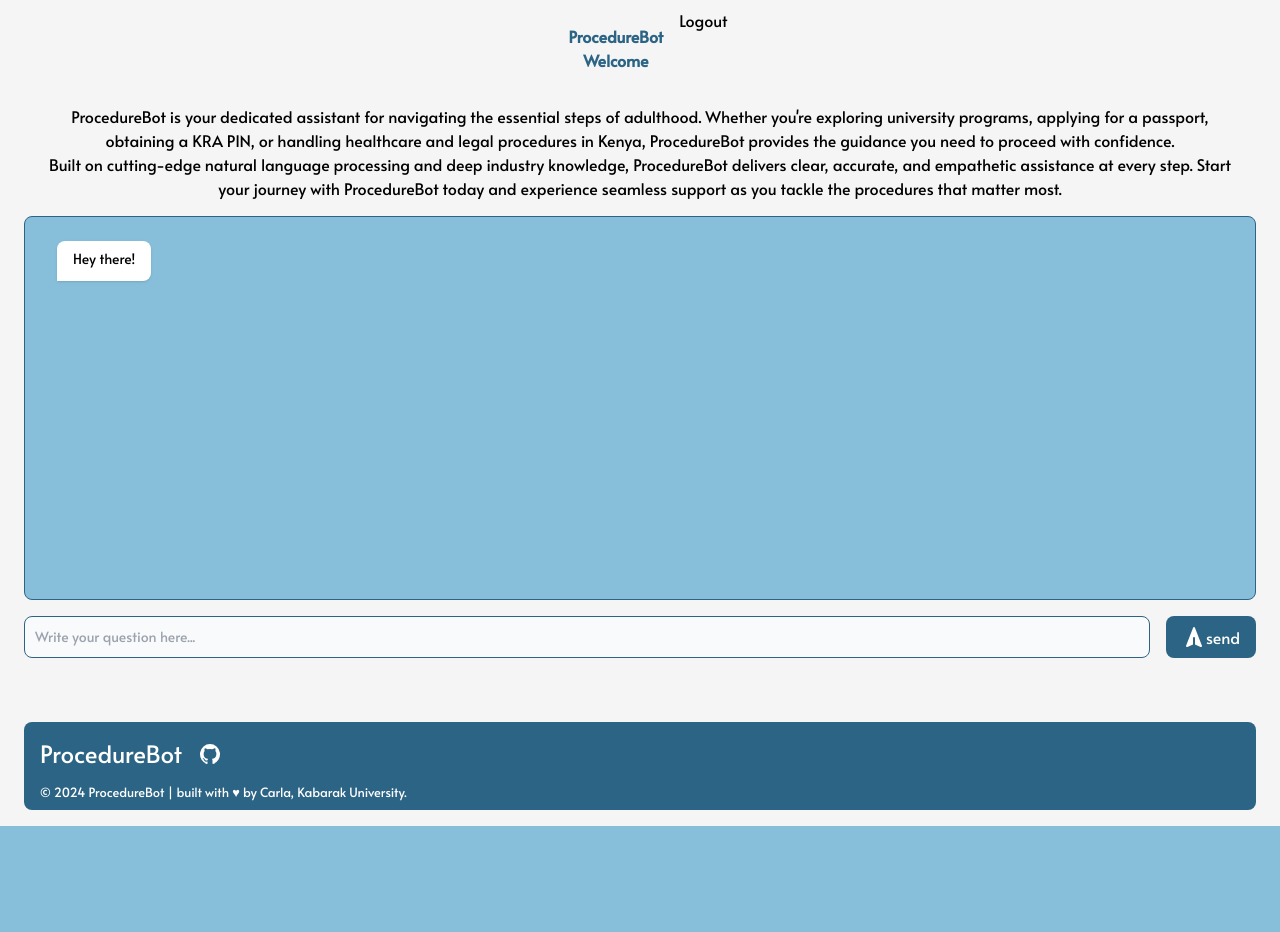
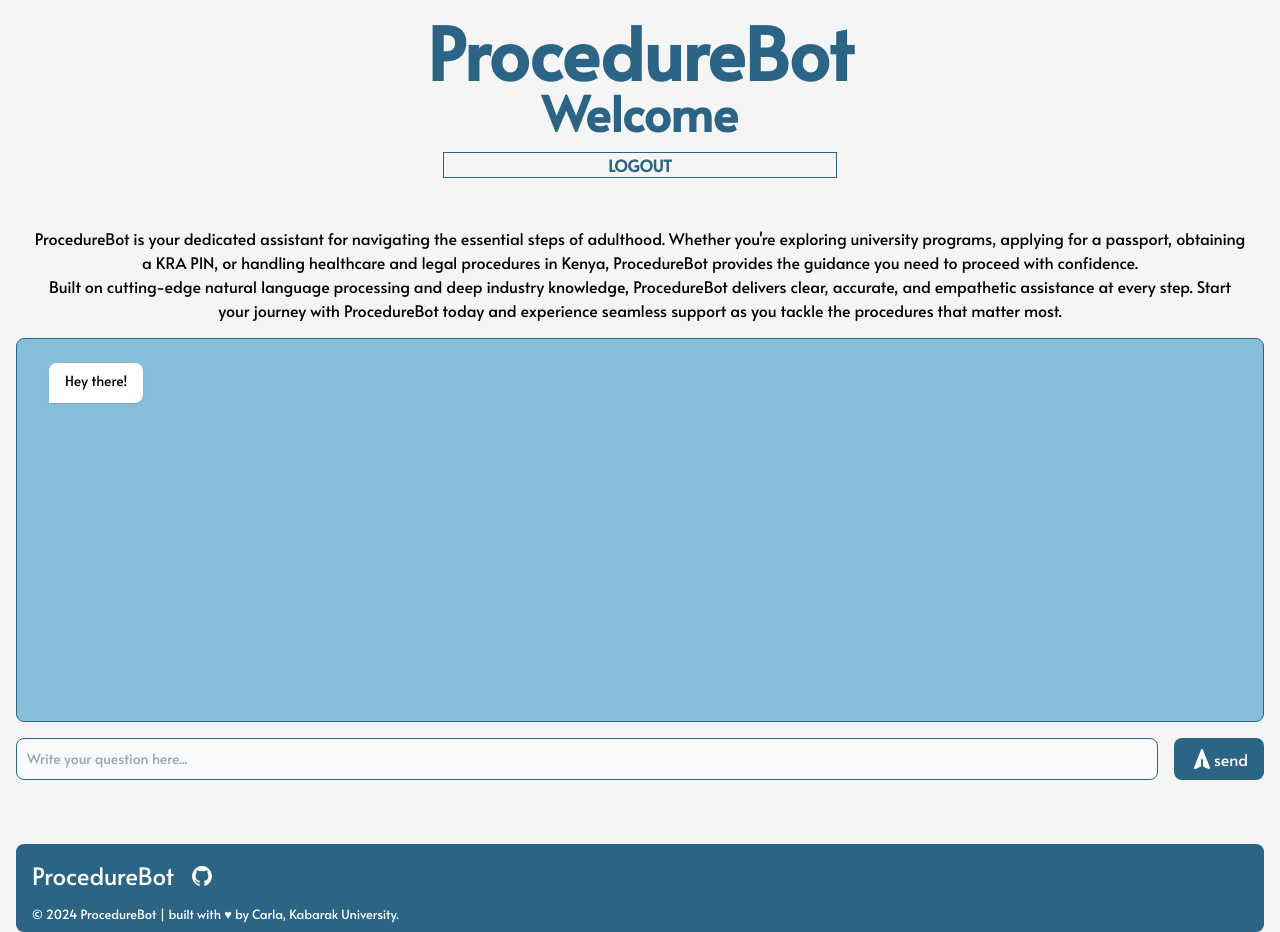
Before and after one commit to injili/newBot, a Flask app: template templates/index.html in a window 1280 px wide. Before the commit the page ends 826 px from the top, so only its background shows below. Run offline with Flask 3, Linux system fonts and the light colour scheme; the template is opened without the code that fills it, so the values that code supplies are empty; the visitor is signed in with stand-in values (Sample User, id 1).

Commit message:
done done done

```diff
--- a/app.py
+++ b/app.py
@@ -75,7 +75,7 @@ def logout():
         + "/v2/logout?"
         + urlencode(
             {
-                "returnTo": url_for("home", _external=True),
+                "returnTo": url_for("index", _external=True),
                 "client_id": env.get("AUTH0_CLIENT_ID"),
             },
             quote_via=quote_plus,
--- a/static/css/output.css
+++ b/static/css/output.css
@@ -656,6 +656,10 @@ video {
   height: 100%;
 }
 
+.h-screen {
+  height: 100vh;
+}
+
 .max-h-96 {
   max-height: 24rem;
 }
@@ -712,6 +716,10 @@ video {
   justify-content: center;
 }
 
+.gap-8 {
+  gap: 2rem;
+}
+
 .gap-y-2 {
   row-gap: 0.5rem;
 }
@@ -746,6 +754,10 @@ video {
 
 .border {
   border-width: 1px;
+}
+
+.border-2 {
+  border-width: 2px;
 }
 
 .border-forth {
@@ -818,8 +830,8 @@ video {
   line-height: 2rem;
 }
 
-.text-9xl {
-  font-size: 8rem;
+.text-5xl {
+  font-size: 3rem;
   line-height: 1;
 }
 
@@ -828,13 +840,22 @@ video {
   line-height: 1.25rem;
 }
 
-.text-xl {
-  font-size: 1.25rem;
-  line-height: 1.75rem;
+.text-9xl {
+  font-size: 8rem;
+  line-height: 1;
+}
+
+.text-7xl {
+  font-size: 4.5rem;
+  line-height: 1;
 }
 
 .font-extrabold {
   font-weight: 800;
+}
+
+.font-bold {
+  font-weight: 700;
 }
 
 .text-forth {
@@ -860,6 +881,16 @@ video {
   --tw-shadow: 0 1px 3px 0 rgb(0 0 0 / 0.1), 0 1px 2px -1px rgb(0 0 0 / 0.1);
   --tw-shadow-colored: 0 1px 3px 0 var(--tw-shadow-color), 0 1px 2px -1px var(--tw-shadow-color);
   box-shadow: var(--tw-ring-offset-shadow, 0 0 #0000), var(--tw-ring-shadow, 0 0 #0000), var(--tw-shadow);
+}
+
+.hover\:bg-forth:hover {
+  --tw-bg-opacity: 1;
+  background-color: rgb(44 100 133 / var(--tw-bg-opacity));
+}
+
+.hover\:text-white:hover {
+  --tw-text-opacity: 1;
+  color: rgb(255 255 255 / var(--tw-text-opacity));
 }
 
 .focus\:border-blue-500:focus {
--- a/templates/index.html
+++ b/templates/index.html
@@ -41,18 +41,24 @@
       rel="stylesheet"
     />
   </head>
-  <body class="m-2 bg-neutral-100" style="font-family: 'Alata'">
+  <body class="h-screen bg-neutral-100" style="font-family: 'Alata'">
     {% if session %}
     <header>
       <div class="flex justify-center">
         <!--Header section-->
-        <nav class="text-center font-extrabold text-forth text-5xl p-4">
-          <h1 style="font-family: 'Alata', sans-serif">ProcedureBot</h1>
-          <h1 style="font-family: 'Alata', sans-serif">
+        <nav class="text-center font-extrabold text-forth p-4">
+          <h1 style="font-family: 'Alata', sans-serif" class="text-7xl">
+            ProcedureBot
+          </h1>
+          <h1 style="font-family: 'Alata', sans-serif" class="text-5xl">
             Welcome {{session.userinfo.name}}
           </h1>
+          <p
+            class="text-forth border border-forth px-4 m-4 hover:text-white hover:bg-forth"
+          >
+            <a href="/logout">LOGOUT</a>
+          </p>
         </nav>
-        <p><a href="/logout">Logout</a></p>
       </div>
     </header>
     <main class="p-4">
@@ -215,8 +221,17 @@
       });
     </script>
     {% else %}
-    <h1>Welcome Guest</h1>
-    <p><a href="/login">Login</a></p>
-    {% endif %}
+    <div class="flex flex-col gap-8 items-center justify-center h-full w-full">
+      <h1 class="text-center font-extrabold text-forth text-9xl p-4">
+        WELCOME TO<br />PROCEDUREBOT
+      </h1>
+      <p
+        class="text-forth font-bold text-5th border border-2 border-forth p-4 hover:text-white hover:bg-forth"
+      >
+        <a href="/login">LOGIN</a>
+      </p>
+      <p class="text-forth">Built And Maintained by Carla Cheruto</p>
+      {% endif %}
+    </div>
   </body>
 </html>
```
